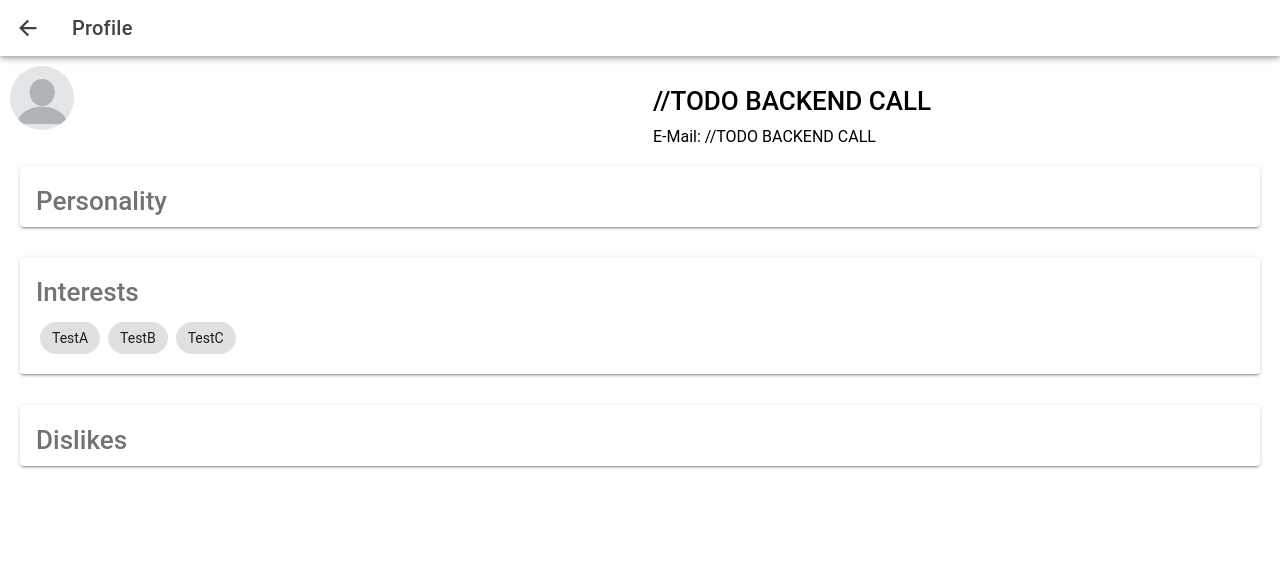
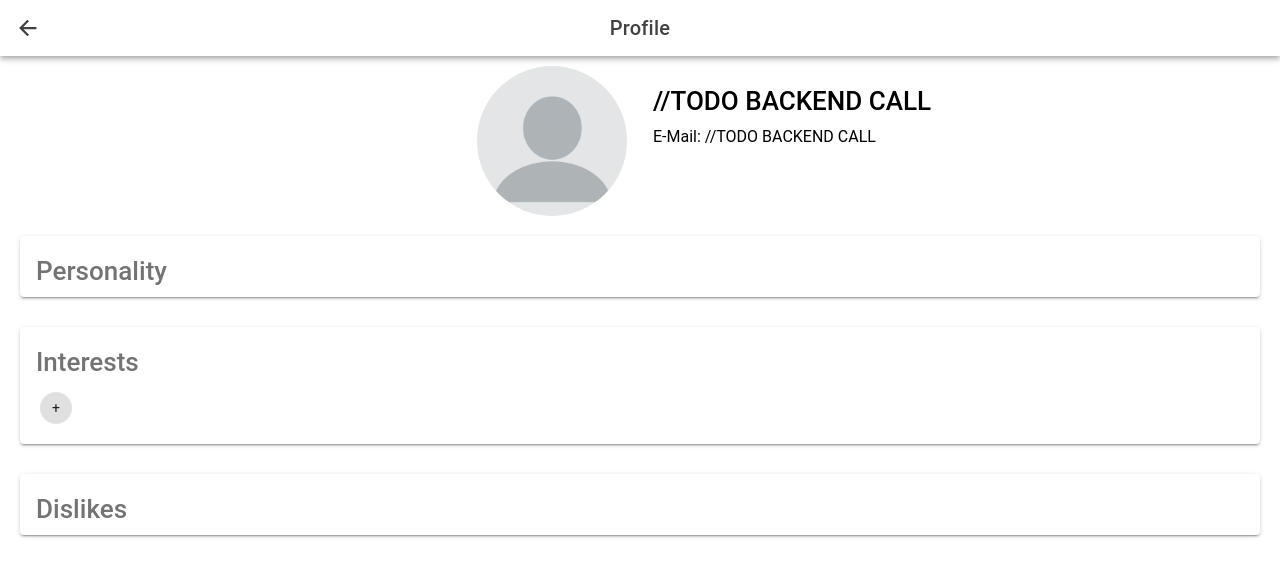
Before and after one commit to mostafa-elhaiany/DineDevine, a React (Vite) app in the folder DineDevineUI/: page /profile in a window 1280 px wide. Shown: the top 576 px of the page. Built offline with nearby package versions, Linux system fonts and the light colour scheme.

Commit message:
Added interest selection

```diff
--- a/DineDevineUI/src/pages/ProfilePage.css
+++ b/DineDevineUI/src/pages/ProfilePage.css
@@ -27,7 +27,7 @@
     max-height: 150px;
 }
 
-.avatarContainer{
+.avatarContainer {
     display: flex;
     justify-content: end;
 }
--- a/DineDevineUI/src/pages/ProfilePage.tsx
+++ b/DineDevineUI/src/pages/ProfilePage.tsx
@@ -1,22 +1,22 @@
-import React, {useState} from 'react';
+import React, {useCallback, useEffect, useState} from 'react';
 import {
     IonAvatar,
     IonBackButton,
     IonButton, IonButtons, IonCard, IonChip, IonCol,
     IonContent, IonGrid,
-    IonHeader,
-    IonPage, IonRow,
+    IonHeader, IonItem, IonList,
+    IonPage, IonPopover, IonRow, IonSelect, IonSelectOption,
     IonTitle,
     IonToolbar,
 } from '@ionic/react';
+import "./ProfilePage.css"
 
 const enum interests {
-    hiking,
-    painting,
-    football,
-    basketball,
-    tennis,
-
+    Hiking,
+    Painting,
+    Football,
+    Basketball,
+    Tennis
 }
 
 export interface Profile {
@@ -24,8 +24,25 @@ export interface Profile {
 }
 
 const ProfilePage: React.FC<Profile> = (props: Profile) => {
-    const [interestsTAG, setInterestTags] = useState([])
-    const test = ["TestA", "TestB", "TestC"]
+    const [interestsTAG, setInterestTags] = useState<Array<string>>(JSON.parse(localStorage.getItem("interests")?? "[]") ?? [])
+
+    useEffect(() => {
+        localStorage.setItem('interests', JSON.stringify(interestsTAG));
+    }, [interestsTAG]);
+
+    const addInterest = useCallback((e : React.MouseEvent<HTMLIonItemElement>) => {
+        const interest = e.target.innerText
+
+        if(interest == "+"){
+            return
+        }
+
+        console.log(interest)
+        const newInterests = [...interestsTAG, interest];
+        setInterestTags(newInterests);
+        console.log("update: " + interests)
+    }, [interestsTAG])
+
     return (
         <IonPage>
             <IonHeader>
@@ -43,8 +60,8 @@ const ProfilePage: React.FC<Profile> = (props: Profile) => {
             </IonHeader>
             <IonContent fullscreen>
                 <IonGrid>
-                    <IonRow >
-                        <IonCol class={"avatarContainer"}>
+                    <IonRow>
+                        <IonCol className={"avatarContainer"}>
                             <IonAvatar class={"avatar"}>
                                 <img className={"image"}  src={"/public/test.png"}/>
                             </IonAvatar>
@@ -67,7 +84,15 @@ const ProfilePage: React.FC<Profile> = (props: Profile) => {
                             <IonCard>
                                 <h1 className={"ion-margin-start"}>Interests</h1>
                                 <div className={"ion-margin-start ion-margin-bottom"}>
-                                    {test.map((tag, idx) => <IonChip>{tag}</IonChip>)}
+                                    {interestsTAG.map((tag, idx) => <IonChip key={tag+idx} >{tag}</IonChip>)}
+                                    <IonChip id={"popover-button"} onClick={(e) => addInterest(e)}>+</IonChip>
+                                    <IonPopover trigger="popover-button" dismissOnSelect={true}>
+                                        <IonContent>
+                                            <IonList>
+                                                {Object.keys(interests).filter((v) => isNaN(Number(v)) && !interestsTAG.includes(v)).map((tag, idx) => <IonItem key={tag+idx} button={true} onClick={(e) => addInterest(e)} id={"button" + tag} detail={false}>{tag}</IonItem>)}
+                                            </IonList>
+                                        </IonContent>
+                                    </IonPopover>
                                 </div>
                             </IonCard>
                         </IonCol>
```
